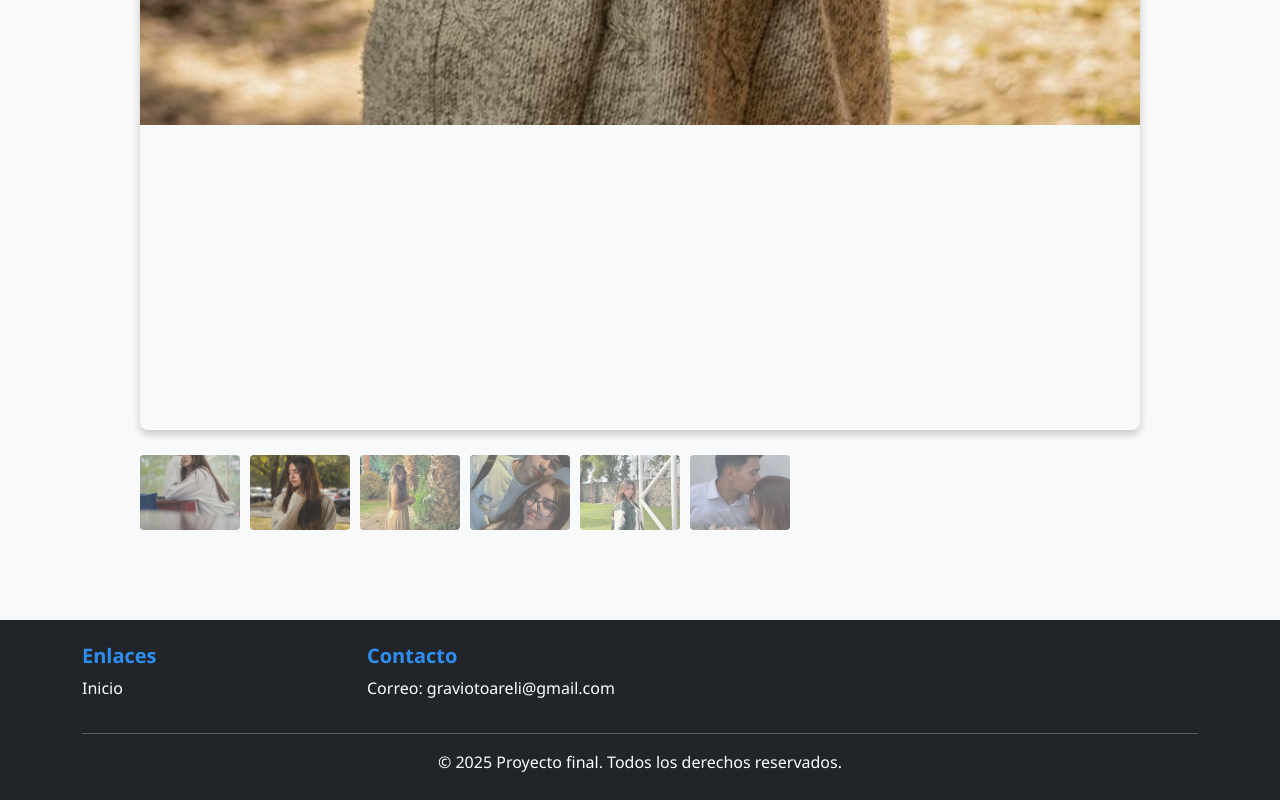
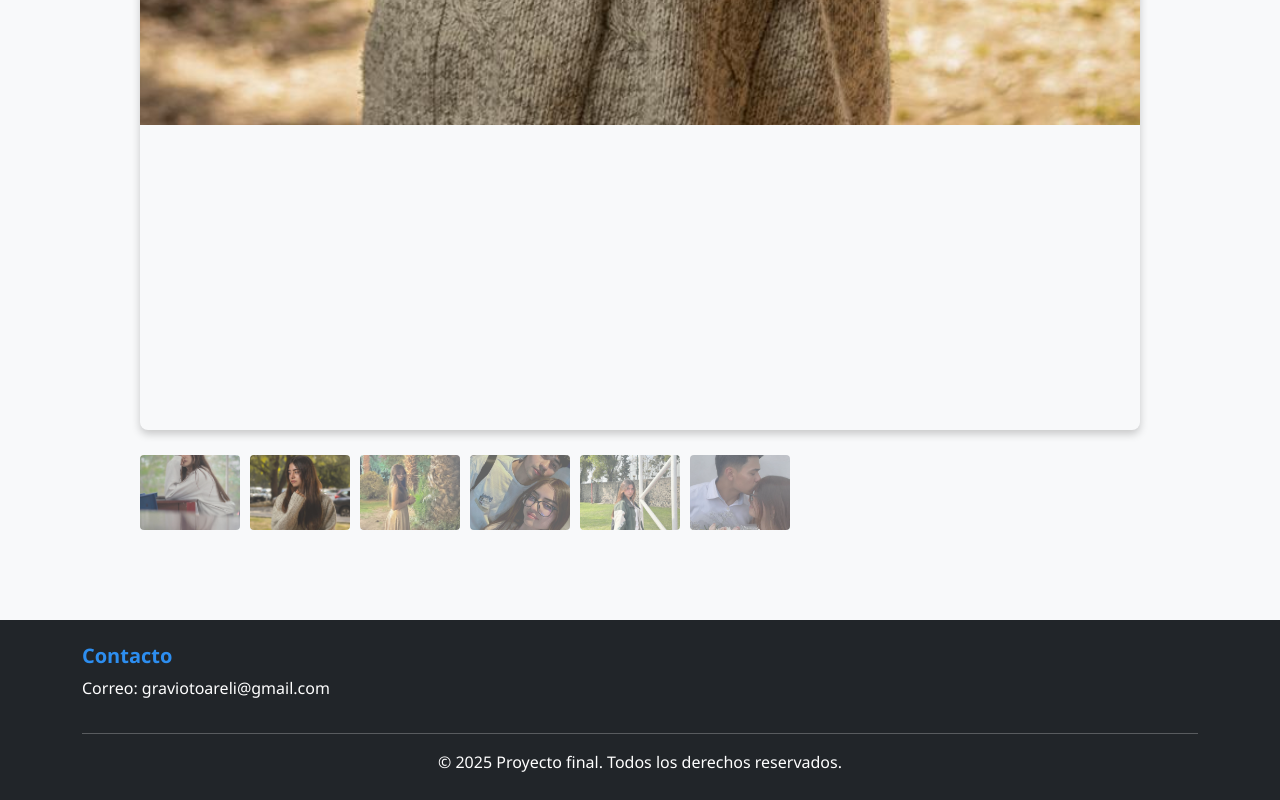
Before and after one commit to al2233048169/ProyectoAreliGravioto, a plain HTML site: page portafolio.html in a window 1280 px wide. Shown: the part 1488-2288 px from the top of the page. Drawn offline with nearby package versions, Linux system fonts and the light colour scheme.

Commit message:
Update portafolio.html

```diff
--- a/portafolio.html
+++ b/portafolio.html
@@ -65,12 +65,7 @@
         <div class="container">
             <div class="row">
 
-                <div class="col-md-3">
-                    <h5>Enlaces</h5>
-                    <ul class="list-unstyled">
-                        <li><a href="#" class="text-white">Inicio</a></li>
-                    </ul>
-                </div>
+
                 <div class="col-md-3">
                     <h5>Contacto</h5>
                     <address>
@@ -88,4 +83,5 @@
     <script src="js/portafolio.js"></script>
     <script src="https://cdn.jsdelivr.net/npm/bootstrap@5.3.2/dist/js/bootstrap.bundle.min.js"></script>
 </body>
+
 </html>
```
